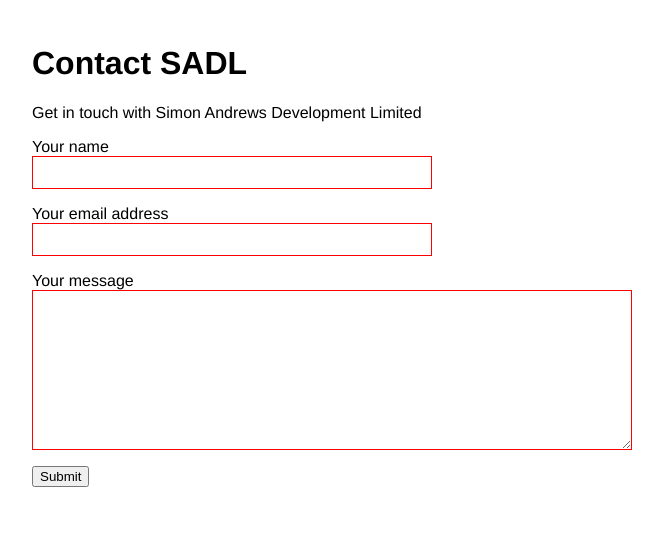
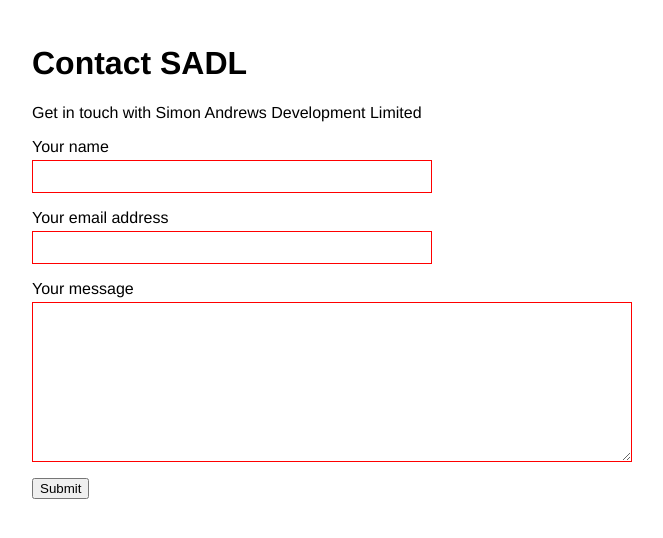
Before and after one commit to simon360/simple-contact-form, a Next.js app: page / in a window 1280 px wide. Shown: the top 538 px of the page, without its empty margins (208-871 px from the left). Built offline with nearby package versions, Linux system fonts and the light colour scheme.

Commit message:
Add Label component

```diff
--- /dev/null
+++ b/components/Label/Label.js
@@ -0,0 +1,32 @@
+/** @jsx jsx */
+
+import { css, jsx } from '@emotion/core';
+import PropTypes from 'prop-types';
+
+const labelStyle = css``;
+
+const labelTextStyle = css`
+  display: block;
+  margin-bottom: 0.25rem;
+`;
+
+const Label = ({ children, text }) => (
+  <label css={labelStyle}>
+    <span css={labelTextStyle}>{text}</span>
+    {children}
+  </label>
+);
+
+Label.propTypes = {
+  /**
+   * Children to show
+   */
+  children: PropTypes.node,
+
+  /**
+   * The text of the label. Appears above an input.
+   */
+  text: PropTypes.node.isRequired,
+};
+
+export default Label;
--- /dev/null
+++ b/components/Label/index.js
@@ -0,0 +1 @@
+export { default } from './Label';
--- a/package.json
+++ b/package.json
@@ -24,5 +24,8 @@
     "next": "^8.0.3",
     "react": "^16.8.3",
     "react-dom": "^16.8.3"
+  },
+  "devDependencies": {
+    "prop-types": "^15.7.2"
   }
 }
--- a/pages/index.js
+++ b/pages/index.js
@@ -2,6 +2,7 @@
 
 import { css, jsx } from '@emotion/core';
 
+import Label from '../components/Label';
 import TextArea from '../components/TextArea';
 import TextInput from '../components/TextInput';
 import useEmailState from '../hooks/useEmailState';
@@ -46,19 +47,17 @@
         }}
       >
         <div>
-          <label>
-            Your name
+          <Label text="Your name">
             <TextInput
               type="text"
               onChange={e => setName(e.target.value)}
               required
               value={name}
             />
-          </label>
+          </Label>
         </div>
         <div>
-          <label>
-            Your email address
+          <Label text="Your email address">
             <TextInput
               type="email"
               name="contact_email"
@@ -66,18 +65,17 @@
               required
               value={email}
             />
-          </label>
+          </Label>
         </div>
         <div>
-          <label>
-            Your message
+          <Label text="Your message">
             <TextArea
               name="contact_message"
               onChange={e => setMessage(e.target.value)}
               required
               value={message}
             />
-          </label>
+          </Label>
         </div>
         <div>
           <input
```
Also changed, not shown: 1 other file (tests, documents, lock files or other folders).
